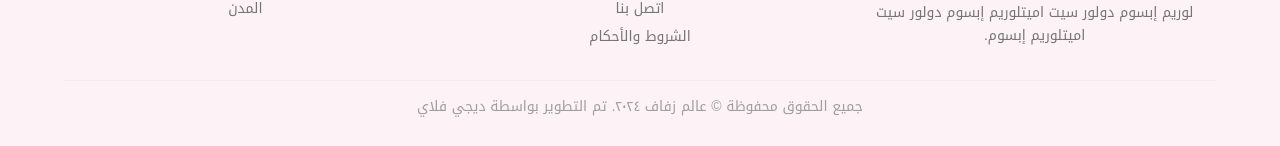
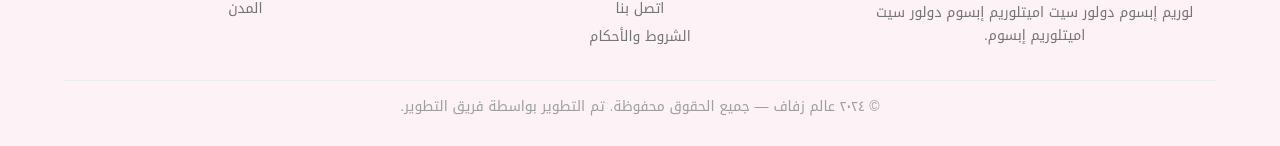
Before and after one commit to omnia-23/zefaf, a Next.js app: page /halls in a window 1280 px wide. Shown: the part 1082-1228 px from the top of the page. Built offline with nearby package versions, Linux system fonts and the light colour scheme.

Commit message:
docs(Footer): update copyright text in footer component
Update the copyright text to use a more standard format and reflect the correct development team name.

```diff
--- a/components/shared/Footer.tsx
+++ b/components/shared/Footer.tsx
@@ -125,7 +125,7 @@ const Footer = () => {
 
         {/* Copyright */}
         <div className="text-center text-sm text-gray-500 border-t pt-4">
-          جميع الحقوق محفوظة © عالم زفاف ٢٠٢٤. تم التطوير بواسطة ديجي فلاي
+          © ٢٠٢٤ عالم زفاف — جميع الحقوق محفوظة. تم التطوير بواسطة فريق التطوير.
         </div>
       </div>
     </footer>
```
